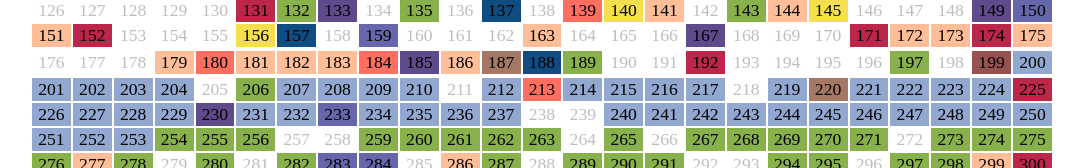
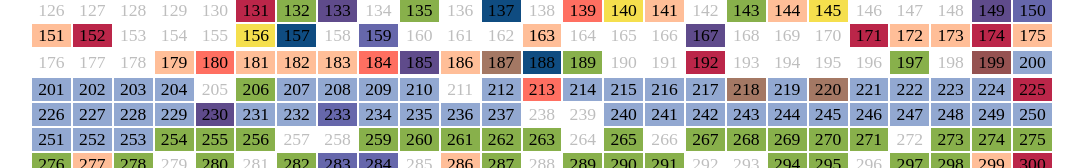
Before and after one commit to markbeech/PRAT, a plain HTML site: page index.html in a window 1280 px wide. Shown: the part 220-388 px from the top of the page, without its empty margins (98-1181 px from the left). Drawn offline with Linux system fonts and the light colour scheme; a web font is replaced by a local one.

Commit message:
Babbs Mill	25/01/2025	218	198	28:28

```diff
--- a/index.html
+++ b/index.html
@@ -261,7 +261,7 @@ td.EventName   {white-space: nowrap;
 		<td class="Y16">215</td>
 		<td class="Y16">216</td>
 		<td class="Y16">217</td>
-		<td class="tbd">218</td>
+		<td class="Y25">218</td>
 		<td class="Y16">219</td>
 		<td class="Y25 Darndale">220</td>
 		<td class="Y16">221</td>
```
